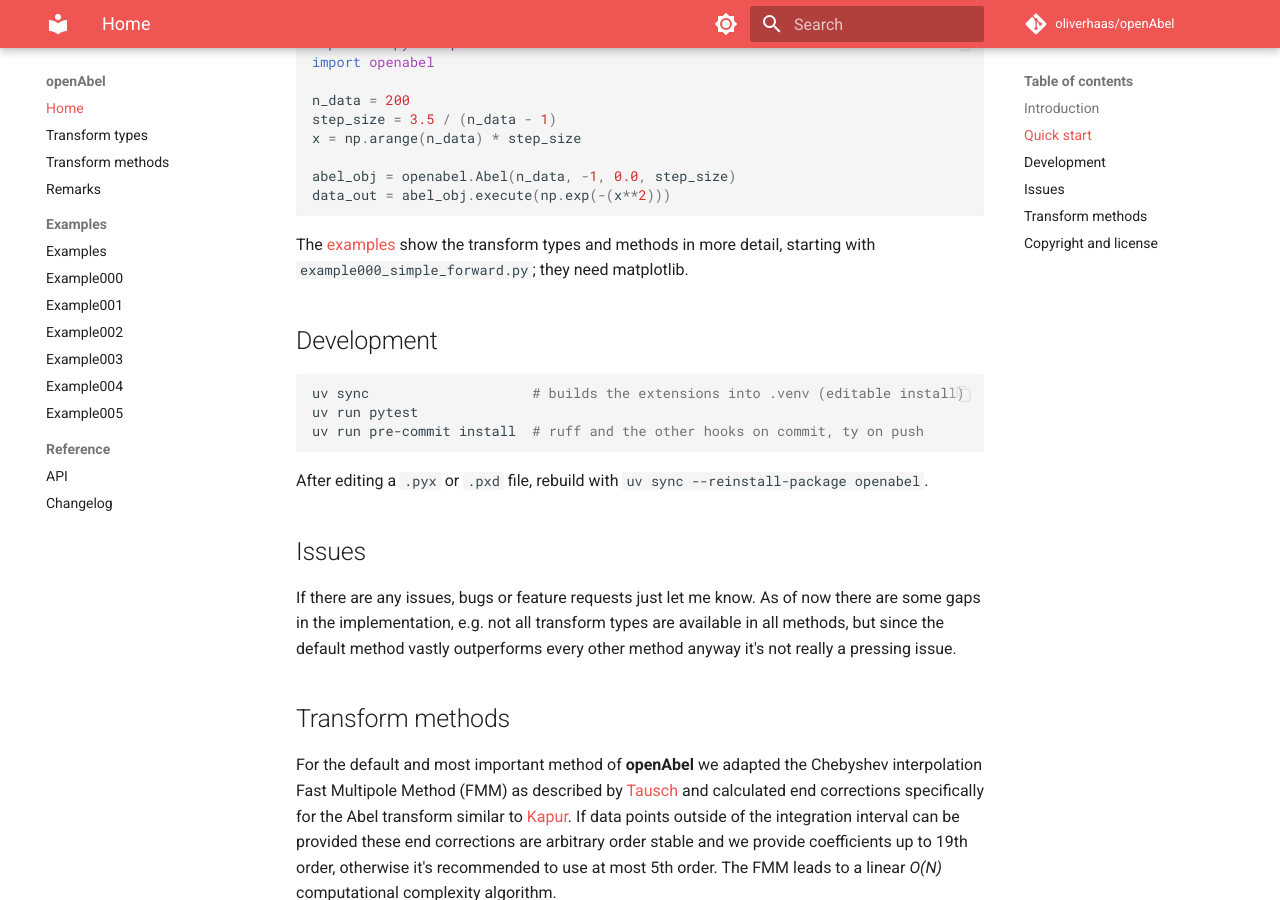
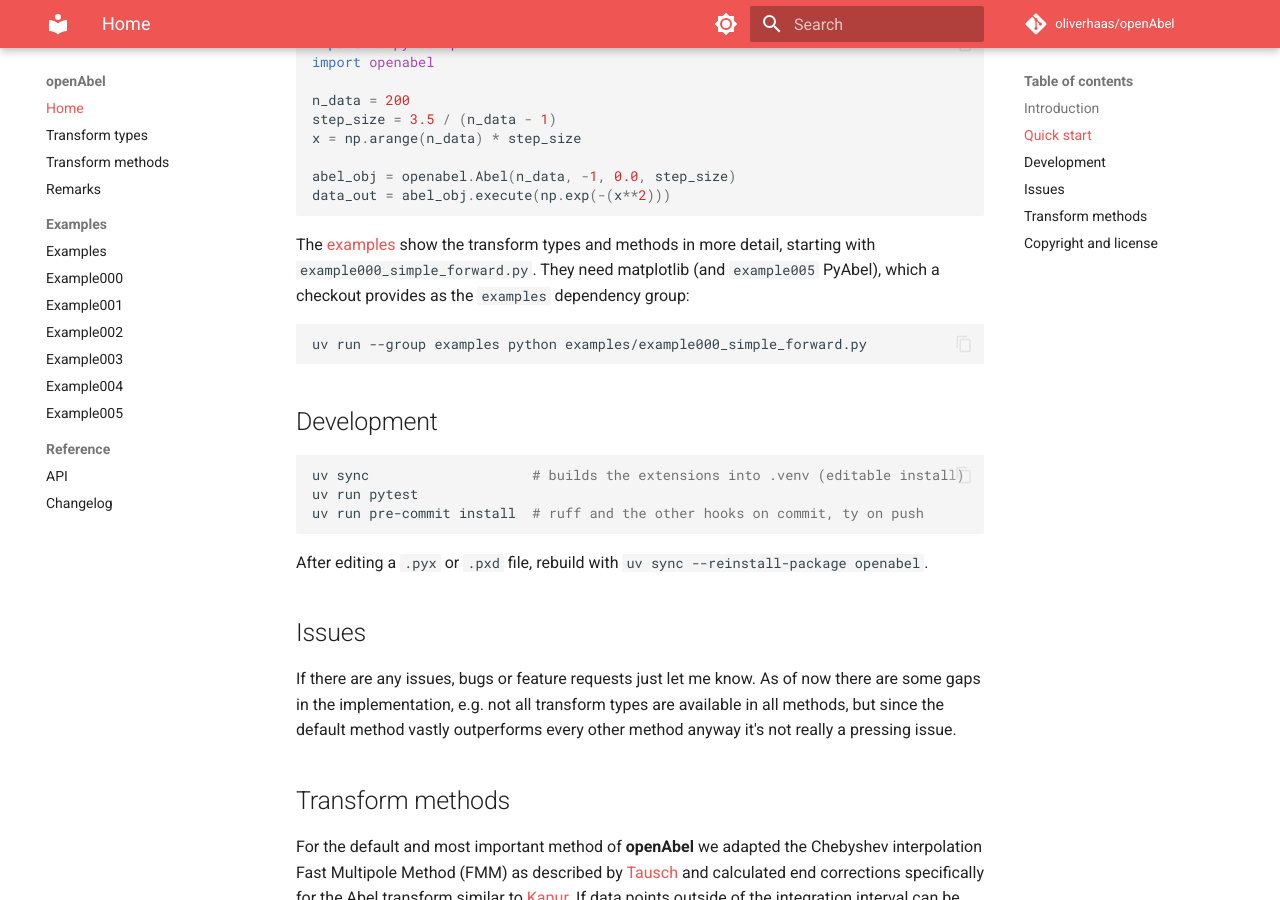
Before and after one commit to oliverhaas/openAbel, an MkDocs documentation site: the page built from docs/index.md, in a window 1280 px wide and 900 px high, scrolled down 865 px. Built offline with MkDocs 1.6.1 and Material for MkDocs 9.7.7, drawn with Linux system fonts in a browser that asks for light colours; comment, search, counter and statistics services are not loaded; the version menu is left out.

Commit message:
build: ship the tests in the sdist and add the examples dependency group
MANIFEST.in includes tests/*.py and drops the generated C files (the
build cythonizes anyway; a fresh install from the sdist passes the
suite). The non-default examples group pins matplotlib and PyAbel, the
project URLs gain Changelog and Issues, ty checks src and tests without
arguments, and .gitignore covers editor and OS files.

````diff
--- a/README.md
+++ b/README.md
@@ -44,7 +44,12 @@
 ```
 
 The [examples](https://github.com/oliverhaas/openAbel/tree/main/examples) show the transform types and
-methods in more detail, starting with `example000_simple_forward.py`; they need matplotlib.
+methods in more detail, starting with `example000_simple_forward.py`. They need matplotlib (and
+`example005` PyAbel), which a checkout provides as the `examples` dependency group:
+
+```bash
+uv run --group examples python examples/example000_simple_forward.py
+```
 
 ## Development
 
````
Also changed, not shown: docs/examples/index.md (+2 -1 lines), docs/reference/changelog.md (+2 -0 lines), pyproject.toml (+7 -0 lines), 3 other files.
